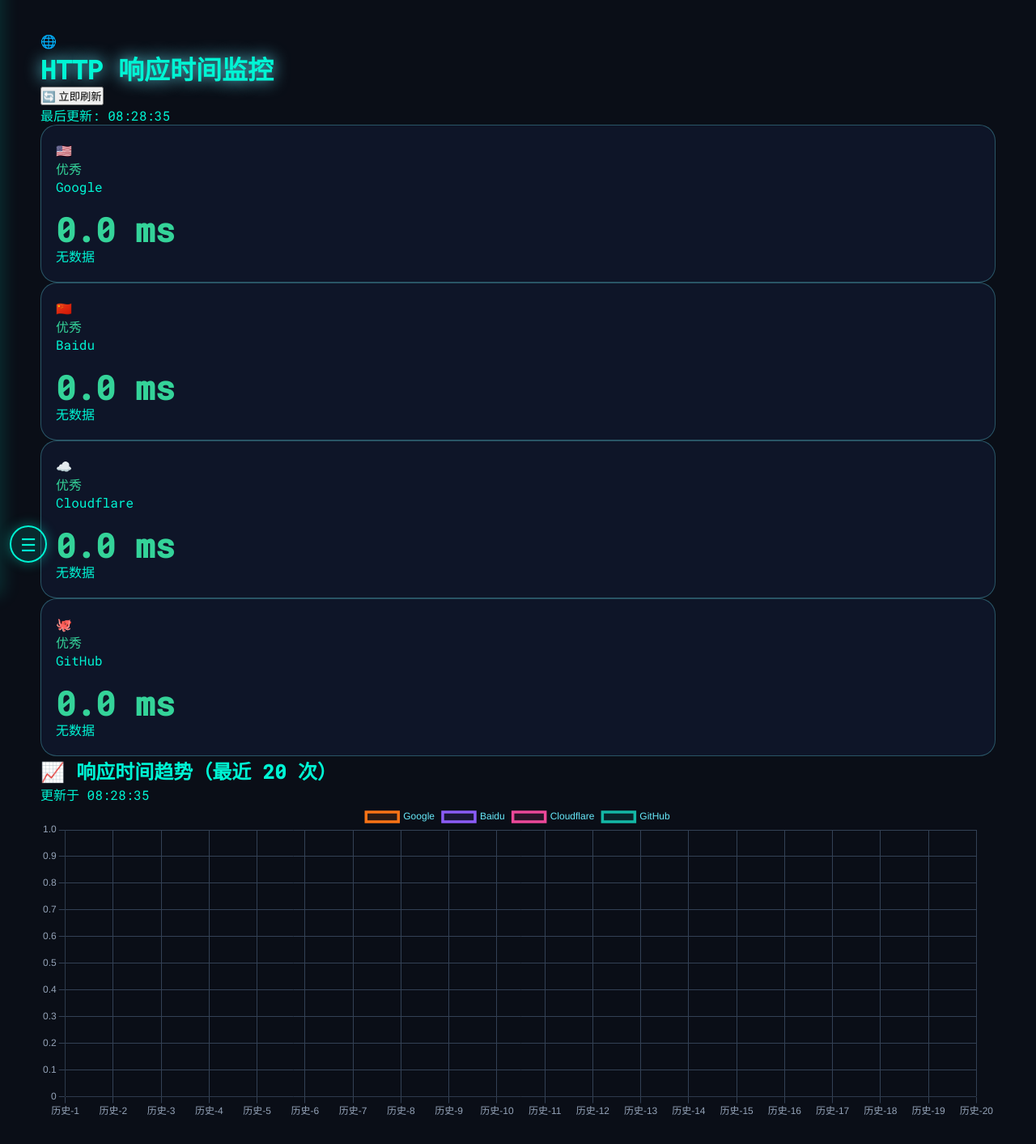
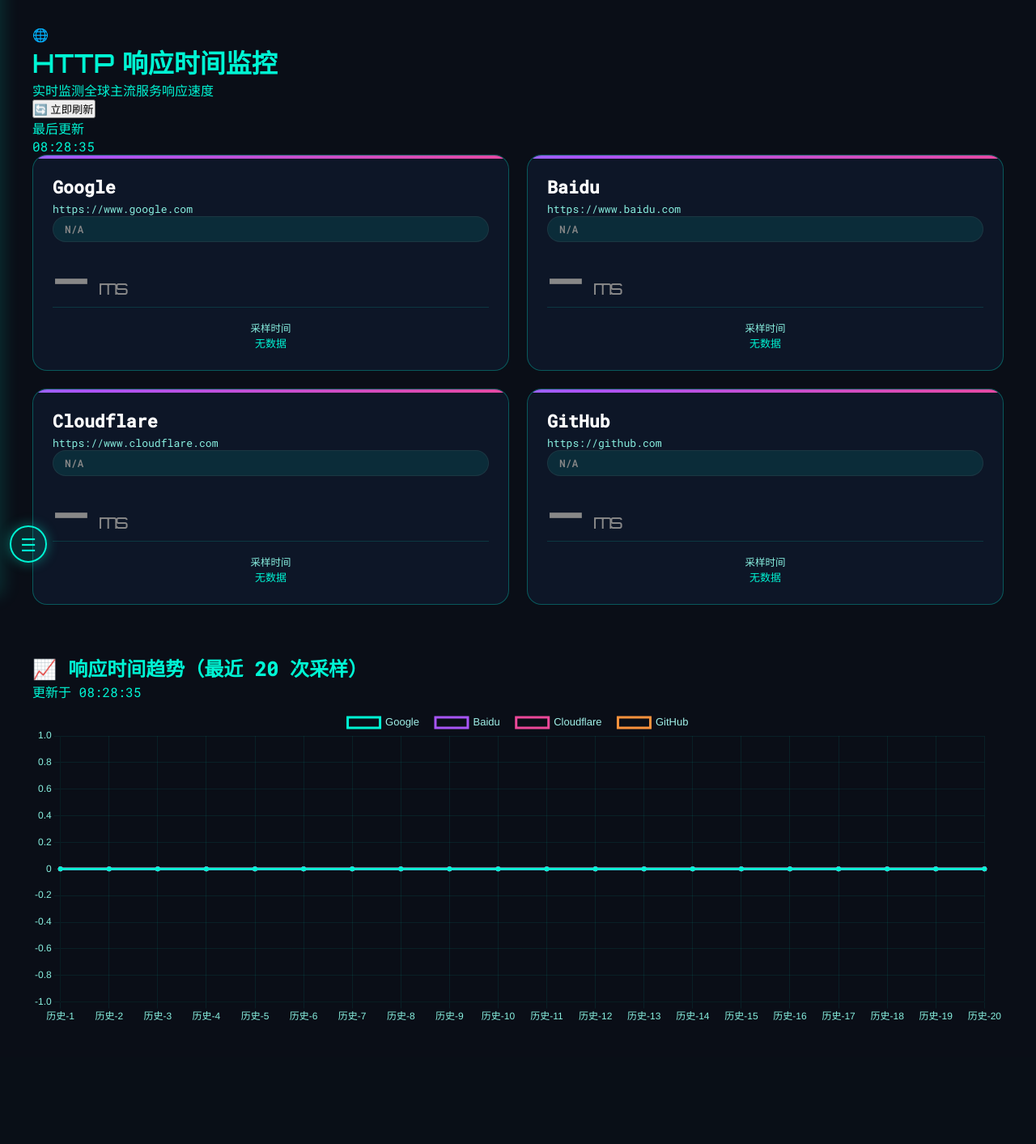
Before and after one commit to perry466/django-monitor, a Django app: page /monitor/http-response/ in a window 1280 px wide. Shown: the part 65-1478 px from the top of the page at 81% size. After the commit the page ends 1325 px from the top, so only its background shows below. Run offline with Django 5.2, Linux system fonts and the light colour scheme; data that the repository does not hold is empty.

Commit message:
完成了http响应页面的开发,但是页面还没优化

```diff
--- a/templates/base.html
+++ b/templates/base.html
@@ -7,7 +7,18 @@
     <style>
         @import url('https://fonts.googleapis.com/css2?family=Orbitron:wght@400;500;600&family=Roboto+Mono:wght@400;500&display=swap');
 
-        * { margin: 0; padding: 0; box-sizing: border-box; }
+        * {
+            margin: 0;
+            padding: 0;
+            box-sizing: border-box;
+        }
+
+        /* 防止 FOUC（页面闪烁） */
+        html {
+            visibility: hidden;
+            opacity: 0;
+            transition: opacity 0.3s ease;
+        }
 
         body {
             font-family: 'Roboto Mono', monospace;
@@ -18,7 +29,7 @@
             position: relative;
         }
 
-        /* 顶部栏 */
+        /* ====================== 顶部栏 ====================== */
         .top-bar {
             background: rgba(15, 23, 42, 0.95);
             border-bottom: 1px solid #00f5d4;
@@ -30,10 +41,19 @@
             top: 0;
             z-index: 50;
         }
-        .logo { font-family: 'Orbitron', sans-serif; font-size: 26px; font-weight: 600; letter-spacing: 2px; color: #00f5d4; }
-        .time { font-size: 15px; color: #88f0e0; }
+        .logo {
+            font-family: 'Orbitron', sans-serif;
+            font-size: 26px;
+            font-weight: 600;
+            letter-spacing: 2px;
+            color: #00f5d4;
+        }
+        .time {
+            font-size: 15px;
+            color: #88f0e0;
+        }
 
-        /* 侧边栏 - 使用 transform 实现 GPU 加速，彻底解决卡顿 */
+        /* ====================== 侧边栏（GPU 加速优化） ====================== */
         .sidebar {
             position: fixed;
             left: 0;
@@ -42,19 +62,27 @@
             width: 280px;
             background: rgba(15, 23, 42, 0.98);
             border-right: 1px solid #00f5d4;
-            transform: translateX(-100%);
-            transition: transform 0.35s cubic-bezier(0.32, 0.72, 0, 1);
+            transform: translate3d(-100%, 0, 0);     /* 默认收起 + GPU 加速 */
+            transition: transform 0.35s cubic-bezier(0.32, 0.72, 0.1, 1);
             z-index: 100;
             padding-top: 80px;
-            will-change: transform;           /* 关键：GPU 加速 */
+            will-change: transform;                 /* 关键：GPU 加速 */
             box-shadow: 4px 0 20px rgba(0, 245, 212, 0.15);
         }
+
         .sidebar.show {
-            transform: translateX(0);
+            transform: translate3d(0, 0, 0);
         }
 
-        .sidebar-header { padding: 0 28px 20px; border-bottom: 1px solid rgba(0, 245, 212, 0.2); }
-        .sidebar-logo { font-family: 'Orbitron', sans-serif; font-size: 24px; color: #00f5d4; }
+        .sidebar-header {
+            padding: 0 28px 20px;
+            border-bottom: 1px solid rgba(0, 245, 212, 0.2);
+        }
+        .sidebar-logo {
+            font-family: 'Orbitron', sans-serif;
+            font-size: 24px;
+            color: #00f5d4;
+        }
 
         .menu-item {
             display: flex;
@@ -63,26 +91,31 @@
             color: #a0f0e8;
             text-decoration: none;
             font-size: 15.5px;
-            transition: all 0.25s;
+            transition: background 0.2s ease;
         }
         .menu-item:hover {
             background: rgba(0, 245, 212, 0.15);
             color: #fff;
         }
-        .menu-item i { margin-right: 16px; font-size: 19px; width: 24px; }
+        .menu-item i {
+            margin-right: 16px;
+            font-size: 19px;
+            width: 24px;
+        }
 
-        /* 主内容区 */
+        /* ====================== 主内容区 ====================== */
         .main-content {
             margin-left: 0;
-            padding: 40px 50px 30px;
-            transition: margin-left 0.35s ease;
+            padding: 32px 40px 40px;
+            transition: margin-left 0.35s cubic-bezier(0.32, 0.72, 0.1, 1);
             min-height: calc(100vh - 65px);
         }
-        .sidebar.show + .main-content {
+
+        .main-content.expanded {
             margin-left: 280px;
         }
 
-        /* 贴边按钮 */
+        /* ====================== 贴边按钮 ====================== */
         .toggle-btn {
             position: fixed;
             left: 12px;
@@ -101,17 +134,20 @@
             z-index: 200;
             transition: all 0.3s ease;
             box-shadow: 0 0 15px rgba(0, 245, 212, 0.4);
+            will-change: transform;
         }
-        .toggle-btn:hover { background: rgba(0, 245, 212, 0.25); transform: scale(1.1); }
+        .toggle-btn:hover {
+            background: rgba(0, 245, 212, 0.25);
+            transform: scale(1.1);
+        }
 
         {% block extra_style %}{% endblock %}
     </style>
 
-    <!-- 全局加载 Chart.js 和 Tailwind（避免 ping 页面重复加载导致卡顿） -->
     <script src="https://cdn.jsdelivr.net/npm/chart.js@4.4.1/dist/chart.umd.min.js"></script>
 </head>
 <body>
-    <!-- 贴边展开按钮 -->
+    <!-- 贴边按钮 -->
     <div class="toggle-btn" id="toggle-btn">☰</div>
 
     <!-- 侧边栏 -->
@@ -138,18 +174,27 @@
     </div>
 
     <!-- 主内容 -->
-    <div class="main-content">
+    <div class="main-content" id="main-content">
         {% block content %}{% endblock %}
     </div>
 
     <script>
         const sidebar = document.getElementById('sidebar');
         const toggleBtn = document.getElementById('toggle-btn');
+        const mainContent = document.getElementById('main-content');
 
-        toggleBtn.addEventListener('click', () => {
+        // 切换侧边栏
+        function toggleSidebar() {
             sidebar.classList.toggle('show');
+            mainContent.classList.toggle('expanded');
+
             toggleBtn.textContent = sidebar.classList.contains('show') ? '✕' : '☰';
-        });
+        }
+
+        toggleBtn.addEventListener('click', toggleSidebar);
+
+        // 默认收起侧边栏
+        toggleBtn.textContent = '☰';
 
         // 时间更新
         function updateTime() {
@@ -161,6 +206,12 @@
         }
         setInterval(updateTime, 1000);
         updateTime();
+
+        // 页面加载完成后显示内容（消除 FOUC）
+        window.addEventListener('load', () => {
+            document.documentElement.style.visibility = 'visible';
+            document.documentElement.style.opacity = '1';
+        });
     </script>
 
     {% block extra_script %}{% endblock %}
--- a/templates/monitor/http_response.html
+++ b/templates/monitor/http_response.html
@@ -4,170 +4,256 @@
 
 {% block extra_style %}
 <style>
+    .http-container {
+        max-width: 100%;
+        padding: 0;
+    }
+
     .http-grid {
         display: grid;
-        grid-template-columns: repeat(4, 1fr);   /* 强制一行四个，横向排列 */
-        gap: 16px;
+        grid-template-columns: repeat(4, 1fr);
+        gap: 22px;
+        margin-bottom: 60px;
     }
+
+    @media (max-width: 1400px) {
+        .http-grid { grid-template-columns: repeat(2, 1fr); }
+    }
+    @media (max-width: 900px) {
+        .http-grid { grid-template-columns: 1fr; }
+    }
+
     .http-card {
-        background: rgba(15, 23, 42, 0.95);
-        border: 1px solid rgba(103, 232, 249, 0.3);
-        border-radius: 20px;
-        padding: 20px 18px;
-        transition: all 0.3s ease;
-        min-height: 195px;           /* 调矮一点，更合适比例 */
-        display: flex;
-        flex-direction: column;
+        background: rgba(15, 23, 42, 0.92);
+        backdrop-filter: blur(16px);
+        border: 1px solid rgba(0, 245, 212, 0.3);
+        border-radius: 18px;
+        padding: 24px;
+        position: relative;
+        overflow: hidden;
+        transition: transform 0.25s ease;
+        min-height: 260px;
     }
+
     .http-card:hover {
-        border-color: #67e8f9;
-        transform: translateY(-5px);
-        box-shadow: 0 0 30px -8px #67e8f9;
+        transform: translateY(-6px);
     }
+
+    .http-card::before {
+        content: '';
+        position: absolute;
+        top: 0;
+        left: 0;
+        right: 0;
+        height: 4px;
+        background: linear-gradient(90deg, #00f5d4, #a855f7, #ec4899, #fb923c);
+        background-size: 300% 100%;
+        animation: neon-flow 4s linear infinite;
+    }
+
+    @keyframes neon-flow {
+        0% { background-position: 0% 50%; }
+        100% { background-position: 300% 50%; }
+    }
+
     .response-time {
-        font-size: 2.55rem;          /* 大数字比例更协调 */
+        font-family: 'Orbitron', sans-serif;
+        font-size: 3.5rem;
         font-weight: 700;
         line-height: 1;
-        margin-top: auto;
+        letter-spacing: -3px;
+        margin: 16px 0 8px;
     }
-    .chart-container {
-        height: 390px;
+
+    .status-badge {
+        padding: 6px 14px;
+        border-radius: 9999px;
+        font-size: 13px;
+        font-weight: 500;
     }
 </style>
 {% endblock %}
 
 {% block content %}
-<div class="p-6 max-w-screen-2xl mx-auto">
-
-    <!-- 标题栏 -->
-    <div class="flex items-center justify-between mb-8">
-        <div class="flex items-center gap-4">
-            <span class="text-5xl">🌐</span>
-            <h1 class="text-4xl font-bold text-cyan-300" style="text-shadow: 0 0 20px #67e8f9;">
+<div class="http-container">
+    <!-- 页面标题 -->
+    <div class="flex items-center justify-between mb-12">
+        <div class="flex items-center gap-5">
+            <div class="text-5xl">🌐</div>
+            <div>
+                <h1 class="text-4xl font-bold tracking-tighter" style="font-family: 'Orbitron', sans-serif; color: #00f5d4;">
                     HTTP 响应时间监控
                 </h1>
+                <p class="text-lg text-cyan-300 mt-1">实时监测全球主流服务响应速度</p>
             </div>
-        <div>
-            <button onclick="refreshData()"
-                    class="bg-cyan-500 hover:bg-cyan-400 text-black px-7 py-3.5 rounded-3xl text-sm font-medium flex items-center gap-2">
-                🔄 立即刷新
+        </div>
+
+        <div class="flex items-center gap-6">
+            <button onclick="refreshData()" id="refresh-btn"
+                    class="flex items-center gap-3 px-8 py-4 bg-slate-900 hover:bg-slate-800 border border-[#00f5d4] hover:border-white rounded-2xl transition-all text-lg">
+                <span class="text-2xl">🔄</span>
+                <span class="font-medium">立即刷新</span>
             </button>
-            <div id="last-update" class="text-cyan-400 font-mono text-sm mt-3 text-right">
-                最后更新: —
+
+            <div class="text-right">
+                <div class="text-xs uppercase tracking-widest text-cyan-400/70">最后更新</div>
+                <div id="last-updated" class="font-mono text-2xl text-white">——</div>
             </div>
         </div>
     </div>
 
-    <!-- 四个指标横向一排（比例优化后） -->
-    <div class="http-grid" id="http-cards">
+    <!-- 4个卡片 -->
+    <div id="http-cards" class="http-grid">
         <!-- JS 动态生成 -->
     </div>
 
     <!-- 趋势图 -->
-    <div class="mt-12 bg-zinc-950 border border-cyan-400/30 rounded-3xl p-6">
-        <div class="flex justify-between mb-4">
-            <h2 class="text-2xl font-semibold text-white">📈 响应时间趋势（最近 20 次）</h2>
-            <div id="chart-time" class="text-cyan-400 font-mono text-sm"></div>
+    <div class="bg-slate-900/80 backdrop-blur-xl border border-cyan-900/50 rounded-3xl p-10">
+        <div class="flex justify-between items-center mb-8">
+            <h2 class="text-3xl font-semibold flex items-center gap-4" style="color: #00f5d4;">
+                📈 响应时间趋势（最近 20 次采样）
+            </h2>
+            <div id="chart-last-updated" class="font-mono text-cyan-300">—</div>
         </div>
-        <div class="chart-container">
-            <canvas id="httpTrendChart"></canvas>
+        <div style="height: 400px;">
+            <canvas id="responseTrendChart"></canvas>
         </div>
     </div>
-
 </div>
 {% endblock %}
 
 {% block extra_script %}
-<script src="https://cdn.jsdelivr.net/npm/chart.js@4.4.1/dist/chart.umd.min.js"></script>
 <script>
-let httpChart = null;
+    let responseChart = null;
+    const colors = ['#00f5d4', '#a855f7', '#ec4899', '#fb923c'];
 
-function getStatusColor(ms) {
-    if (ms > 800) return '#f87171';
-    if (ms > 400) return '#fbbf24';
-    return '#34d399';
+    function getStatusStyle(ms) {
+        if (!ms) return { color: '#888888', text: 'N/A' };
+        if (ms > 800) return { color: '#ff4d4d', text: '较差' };
+        if (ms > 400) return { color: '#ffaa00', text: '需关注' };
+        return { color: '#00f5d4', text: '优秀' };
     }
 
-function renderCards(results) {
+    // 创建卡片（优化版：减少 innerHTML 拼接次数）
+    function createCards(results) {
         const container = document.getElementById('http-cards');
         container.innerHTML = '';
 
-    const icons = ['🇺🇸', '🇨🇳', '☁️', '🐙'];
-    const names = ['Google', 'Baidu', 'Cloudflare', 'GitHub'];
-
-    results.forEach((item, i) => {
-        const ms = item.response_time || 0;
-        const color = getStatusColor(ms);
+        results.forEach((item) => {
+            const status = getStatusStyle(item.response_time);
 
             const cardHTML = `
                 <div class="http-card">
                     <div class="flex justify-between items-start">
-                <div class="text-4xl">${icons[i]}</div>
-                <div style="color:${color}" class="text-xs font-bold px-4 py-1 border border-current rounded-2xl">
-                    ${ms > 500 ? '较差' : ms > 200 ? '需关注' : '优秀'}
+                        <div>
+                            <div style="font-size: 1.35rem; font-weight: 600; color: white;">${item.target}</div>
+                            <div style="font-size: 0.82rem; color: #88f0e0; margin-top: 4px; word-break: break-all;">${item.url}</div>
+                        </div>
+                        <div class="status-badge" style="background: rgba(0,245,212,0.1); color: ${status.color}; border: 1px solid ${status.color}20;">
+                            ${status.text}
                         </div>
                     </div>
 
-            <div class="mt-6 text-white font-semibold text-lg">${names[i]}</div>
-
-            <div style="color:${color}" class="response-time">
-                ${ms.toFixed(1)} <span class="text-2xl ml-1">ms</span>
+                    <div class="text-center mt-8 mb-6">
+                        <div class="response-time" style="color: ${status.color};">
+                            ${item.response_time ? item.response_time.toFixed(1) : '—'}
+                            <span style="font-size: 1.5rem; font-weight: 400;">ms</span>
+                        </div>
                     </div>
 
-            <div class="text-xs text-cyan-400 font-mono mt-3">${item.timestamp || '—'}</div>
-        </div>`;
-
+                    <div style="text-align: center; padding-top: 16px; border-top: 1px solid rgba(0,245,212,0.15);">
+                        <div style="font-size: 0.78rem; color: #88f0e0;">采样时间</div>
+                        <div style="font-family: monospace; color: #00f5d4;">${item.timestamp}</div>
+                    </div>
+                </div>
+            `;
             container.innerHTML += cardHTML;
         });
     }
 
-function renderChart(history) {
-    const ctx = document.getElementById('httpTrendChart');
-    if (httpChart) httpChart.destroy();
+    async function fetchData() {
+        const btn = document.getElementById('refresh-btn');
+        const originalHTML = btn.innerHTML;
+        btn.innerHTML = `<span class="text-2xl animate-spin inline-block">⟳</span> 加载中...`;
+        btn.disabled = true;
 
-    const datasets = history.datasets.map(ds => ({
+        try {
+            const res = await fetch('/monitor/api/multi-http/');
+            const json = await res.json();
+
+            if (json.code === 0 && json.data) {
+                createCards(json.data.results);
+
+                if (json.data.history) {
+                    updateChart(json.data.history);
+                }
+
+                const now = new Date().toLocaleTimeString('zh-CN', {
+                    hour: '2-digit', minute: '2-digit', second: '2-digit'
+                });
+                document.getElementById('last-updated').textContent = now;
+                document.getElementById('chart-last-updated').textContent = `更新于 ${now}`;
+            }
+        } catch (err) {
+            console.error('获取HTTP数据失败:', err);
+        } finally {
+            btn.innerHTML = originalHTML;
+            btn.disabled = false;
+        }
+    }
+
+    function updateChart(historyData) {
+        const ctx = document.getElementById('responseTrendChart');
+        if (responseChart) responseChart.destroy();
+
+        responseChart = new Chart(ctx, {
+            type: 'line',
+            data: {
+                labels: historyData.labels,
+                datasets: historyData.datasets.map((ds, i) => ({
                     ...ds,
-        data: ds.data.map(v => v === 0 ? null : v),
-        borderWidth: 3.5,
+                    borderColor: colors[i % colors.length],
+                    backgroundColor: 'transparent',
+                    borderWidth: 3,
                     tension: 0.4,
-        pointRadius: 2,
-        fill: true,
-        backgroundColor: ds.borderColor + '20'
-    }));
-
-    httpChart = new Chart(ctx, {
-        type: 'line',
-        data: { labels: history.labels, datasets },
+                    pointRadius: 1.5,
+                    pointHoverRadius: 6
+                }))
+            },
             options: {
                 responsive: true,
                 maintainAspectRatio: false,
-            plugins: { legend: { position: 'top', labels: { color: '#67e8f9' } } },
+                animation: {
+                    duration: 0          // 关键：关闭动画，显著减少卡顿
+                },
+                plugins: {
+                    legend: {
+                        labels: {
+                            color: '#a0f0e8',
+                            font: { size: 13 },
+                            padding: 20
+                        }
+                    }
+                },
                 scales: {
-                y: { beginAtZero: true, grid: { color: '#334155' }, ticks: { color: '#94a3b8' } },
-                x: { grid: { color: '#334155' }, ticks: { color: '#94a3b8' } }
+                    y: {
+                        grid: { color: 'rgba(0, 245, 212, 0.08)' },
+                        ticks: { color: '#88f0e0' }
+                    },
+                    x: {
+                        grid: { color: 'rgba(0, 245, 212, 0.08)' },
+                        ticks: { color: '#88f0e0' }
+                    }
                 }
             }
         });
     }
 
-async function refreshData() {
-    try {
-        const res = await fetch('/monitor/api/multi-http/');
-        const json = await res.json();
-        if (json.code !== 0) return;
-
-        renderCards(json.data.results);
-        renderChart(json.data.history);
-
-        const now = new Date().toLocaleTimeString('zh-CN', {hour:'2-digit', minute:'2-digit', second:'2-digit'});
-        document.getElementById('last-update').innerHTML = `最后更新: <span class="text-emerald-400">${now}</span>`;
-        document.getElementById('chart-time').textContent = `更新于 ${now}`;
-    } catch(e) {}
-}
-
-window.onload = () => {
-    refreshData();
-    setInterval(refreshData, 25000);
-};
+    // 初始化
+    document.addEventListener('DOMContentLoaded', () => {
+        fetchData();
+        // 改为每60秒刷新一次，减少请求压力
+        setInterval(fetchData, 60000);
+    });
 </script>
 {% endblock %}
```
Also changed, not shown: templates/monitor/loss.html (+121 -130 lines). Lines whose indentation alone changed are shown as unchanged.
